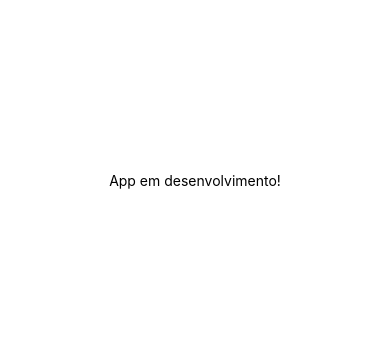
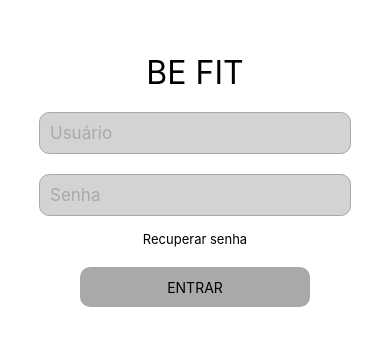
Before and after one commit to joaolucas2012/be-fit-react-native-app, a React Native app: screen / in a window 390 px wide. Shown: the part 242-588 px from the top of the page. Built offline with nearby package versions, Linux system fonts and the light colour scheme.

Commit message:
feat: add the login page

```diff
--- a/App.tsx
+++ b/App.tsx
@@ -1,16 +1,19 @@
-import { StatusBar } from 'expo-status-bar';
+import React from 'react';
+
 import {
   StyleSheet,
-  Text,
-  View
+  SafeAreaView,
+  View,
+  Text
 } from 'react-native';
+
+import { Login } from "./src/pages/Login";
 
 export default function App() {
   return (
-    <View style={styles.container}>
-      <Text>App em desenvolvimento!</Text>
-      <StatusBar style="auto" />
-    </View>
+    <SafeAreaView style={styles.container}>
+      <Login />
+    </SafeAreaView>
   );
 }
 
@@ -19,6 +22,6 @@ const styles = StyleSheet.create({
     flex: 1,
     backgroundColor: '#fff',
     alignItems: 'center',
-    justifyContent: 'center',
+    justifyContent: 'space-around',
   },
 });
```
